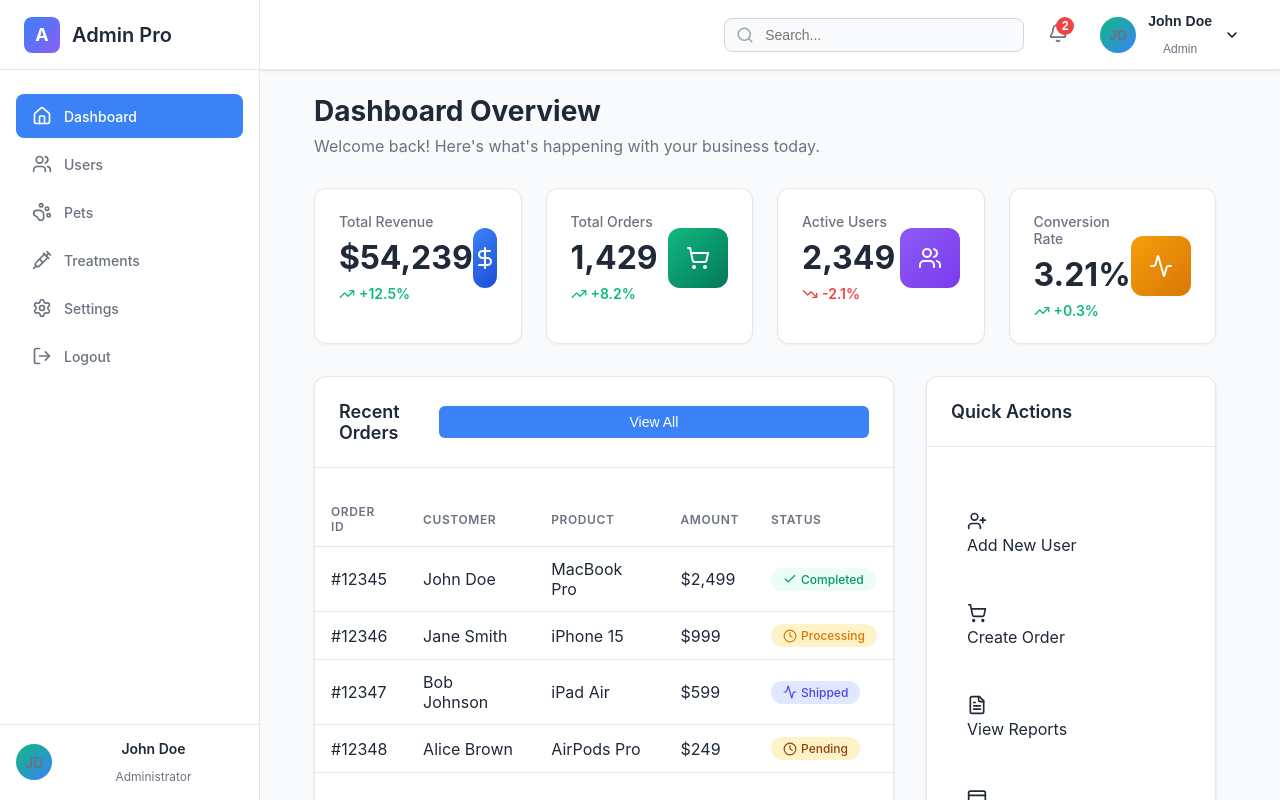
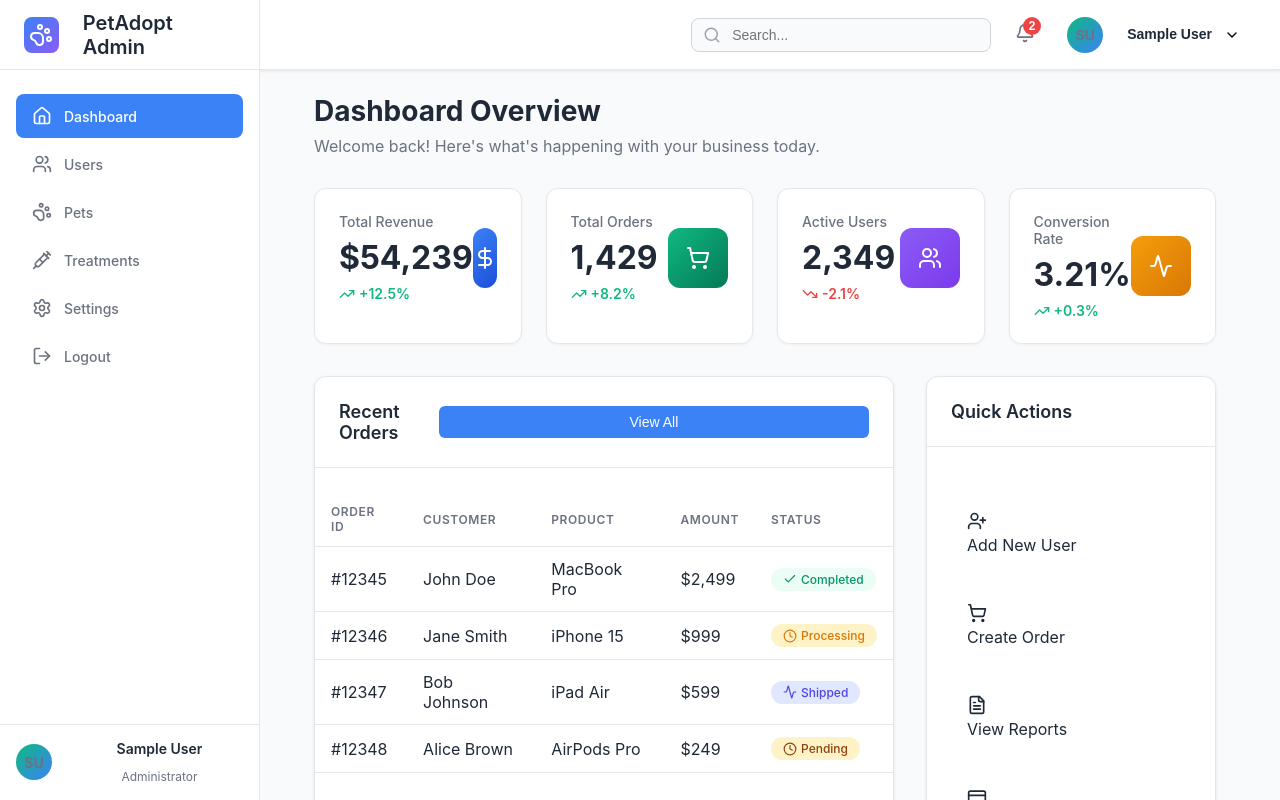
Before and after one commit to Mismail203/Pet-Adoption-Platform, a React (Create React App) app: page /dashboard in a window 1280 px wide. Shown: the top 800 px of the page. Built offline with nearby package versions, Linux system fonts and the light colour scheme; sample sign-in values are in the browser's storage.

Commit message:
Auth Implemented.

```diff
--- a/src/App.js
+++ b/src/App.js
@@ -1,7 +1,7 @@
-import React, { useState, useEffect } from 'react'; // Added useEffect import
-import { BrowserRouter as Router, Routes, Route, Navigate } from 'react-router-dom';
+import React, { useState, useEffect } from 'react';
+import { BrowserRouter as Router, Routes, Route, Navigate, useNavigate } from 'react-router-dom';
 import Login from './pages/auth/Login';
-import Logout from './pages/auth/Logout'; // Added Logout import
+import Logout from './pages/auth/Logout';
 import Header from './components/layout/Header';
 import Sidebar from './components/layout/Sidebar';
 import Dashboard from './pages/dashboard/Dashboard';
@@ -9,41 +9,60 @@ import Users from './pages/users/Users';
 import Pets from './pages/pets/Pets';
 import Treatments from './pages/treatments/treatments';
 import Settings from './pages/settings/Settings';
-import ProtectedRoute from './components/ProtectedRoute'; // Added ProtectedRoute import
+import ProtectedRoute from './components/ProtectedRoute';
+import { Loader } from 'lucide-react';
 import './App.css';
 
 function App() {
   const [sidebarOpen, setSidebarOpen] = useState(true);
   const [isAuthenticated, setIsAuthenticated] = useState(false);
+  const [isLoading, setIsLoading] = useState(true);
 
-  // Check for existing auth on initial load
+  // Check authentication status
   useEffect(() => {
     const token = localStorage.getItem('authToken');
-    if (token) {
-      setIsAuthenticated(true);
-    }
+    setIsAuthenticated(!!token);
+    setIsLoading(false);
   }, []);
 
   const handleLogin = () => {
-    localStorage.setItem('authToken', 'admin');
     setIsAuthenticated(true);
   };
 
   const handleLogout = () => {
     localStorage.removeItem('authToken');
+    localStorage.removeItem('userData');
     setIsAuthenticated(false);
   };
+
+  if (isLoading) {
+    return (
+      <div className="app-loading">
+        <Loader className="spinner" size={48} />
+      </div>
+    );
+  }
 
   return (
     <Router>
       <div className="app-container">
-        {!isAuthenticated ? (
         <Routes>
-            <Route path="/login" element={<Login onLogin={handleLogin} />} />
-            <Route path="*" element={<Navigate to="/login" replace />} />
-          </Routes>
+          {/* Public routes */}
+          <Route path="/login" element={
+            isAuthenticated ? (
+              <Navigate to="/dashboard" replace />
             ) : (
-          <>
+              <Login onLogin={handleLogin} />
+            )
+          } />
+
+          <Route path="/logout" element={
+            <Logout onLogout={handleLogout} />
+          } />
+
+          {/* Protected routes */}
+          <Route path="/" element={
+            <ProtectedRoute isAuthenticated={isAuthenticated}>
               <Header
                 toggleSidebar={() => setSidebarOpen(!sidebarOpen)}
                 onLogout={handleLogout}
@@ -51,42 +70,95 @@ function App() {
               <div className="content-wrapper">
                 <Sidebar isOpen={sidebarOpen} />
                 <div className={`main-content ${sidebarOpen ? 'sidebar-open' : ''}`}>
-                <Routes>
-                  <Route path="/logout" element={<Logout />} />
-                  <Route path="/dashboard" element={
-                    <ProtectedRoute>
                   <Dashboard />
+                </div>
+              </div>
             </ProtectedRoute>
           } />
-                  <Route path="/users" element={
-                    <ProtectedRoute>
-                      <Users />
+
+          <Route path="/dashboard" element={
+            <ProtectedRoute isAuthenticated={isAuthenticated}>
+              <Header
+                toggleSidebar={() => setSidebarOpen(!sidebarOpen)}
+                onLogout={handleLogout}
+              />
+              <div className="content-wrapper">
+                <Sidebar isOpen={sidebarOpen} />
+                <div className={`main-content ${sidebarOpen ? 'sidebar-open' : ''}`}>
+                  <Dashboard />
+                </div>
+              </div>
             </ProtectedRoute>
           } />
-                  <Route path="/pets" element={
-                    <ProtectedRoute>
-                      <Pets />
+
+          <Route path="/users" element={
+            <ProtectedRoute isAuthenticated={isAuthenticated}>
+              <Header
+                toggleSidebar={() => setSidebarOpen(!sidebarOpen)}
+                onLogout={handleLogout}
+              />
+              <div className="content-wrapper">
+                <Sidebar isOpen={sidebarOpen} />
+                <div className={`main-content ${sidebarOpen ? 'sidebar-open' : ''}`}>
+                  <Users />
+                </div>
+              </div>
             </ProtectedRoute>
           } />
-                  <Route path="/treatments" element={
-                    <ProtectedRoute>
-                      <Treatments />
+
+          <Route path="/pets" element={
+            <ProtectedRoute isAuthenticated={isAuthenticated}>
+              <Header
+                toggleSidebar={() => setSidebarOpen(!sidebarOpen)}
+                onLogout={handleLogout}
+              />
+              <div className="content-wrapper">
+                <Sidebar isOpen={sidebarOpen} />
+                <div className={`main-content ${sidebarOpen ? 'sidebar-open' : ''}`}>
+                  <Pets />
+                </div>
+              </div>
             </ProtectedRoute>
           } />
-                  <Route path="/settings" element={
-                    <ProtectedRoute>
-                      <Settings />
+
+          <Route path="/treatments" element={
+            <ProtectedRoute isAuthenticated={isAuthenticated}>
+              <Header
+                toggleSidebar={() => setSidebarOpen(!sidebarOpen)}
+                onLogout={handleLogout}
+              />
+              <div className="content-wrapper">
+                <Sidebar isOpen={sidebarOpen} />
+                <div className={`main-content ${sidebarOpen ? 'sidebar-open' : ''}`}>
+                  <Treatments />
+                </div>
+              </div>
             </ProtectedRoute>
           } />
-                  <Route
-                    path="*"
-                    element={<Navigate to="/dashboard" replace />}
+
+          <Route path="/settings" element={
+            <ProtectedRoute isAuthenticated={isAuthenticated}>
+              <Header
+                toggleSidebar={() => setSidebarOpen(!sidebarOpen)}
+                onLogout={handleLogout}
               />
-                </Routes>
+              <div className="content-wrapper">
+                <Sidebar isOpen={sidebarOpen} />
+                <div className={`main-content ${sidebarOpen ? 'sidebar-open' : ''}`}>
+                  <Settings />
                 </div>
               </div>
-          </>
-        )}
+            </ProtectedRoute>
+          } />
+
+          <Route path="*" element={
+            isAuthenticated ? (
+              <Navigate to="/dashboard" replace />
+            ) : (
+              <Navigate to="/login" replace />
+            )
+          } />
+        </Routes>
       </div>
     </Router>
   );
--- a/src/components/layout/Header.css
+++ b/src/components/layout/Header.css
@@ -384,3 +384,44 @@
       right: -50px;
     }
   }
+
+  .user-avatar {
+    width: 36px;
+    height: 36px;
+    border-radius: 50%;
+    background-color: #ef0056;
+    color: white;
+    display: flex;
+    align-items: center;
+    justify-content: center;
+    font-weight: bold;
+    margin-right: 10px;
+  }
+
+  .user-avatar img {
+    width: 100%;
+    height: 100%;
+    border-radius: 50%;
+    object-fit: cover;
+  }
+
+  .user-avatar-large {
+    width: 48px;
+    height: 48px;
+    border-radius: 50%;
+    background-color: #ef0056;
+    color: white;
+    display: flex;
+    align-items: center;
+    justify-content: center;
+    font-weight: bold;
+    font-size: 18px;
+    margin-right: 12px;
+  }
+
+  .user-avatar-large img {
+    width: 100%;
+    height: 100%;
+    border-radius: 50%;
+    object-fit: cover;
+  }
--- a/src/components/layout/Header.js
+++ b/src/components/layout/Header.js
@@ -1,4 +1,4 @@
-import React, { useState } from 'react';
+import React, { useState, useEffect } from 'react';
 import {
   Menu,
   Search,
@@ -10,10 +10,19 @@ import {
 } from 'lucide-react';
 import './Header.css';
 
-const Header = ({ toggleSidebar, pageTitle = "Dashboard" }) => {
+const Header = ({ toggleSidebar, pageTitle = "Dashboard", onLogout }) => {
   const [showNotifications, setShowNotifications] = useState(false);
   const [showUserMenu, setShowUserMenu] = useState(false);
   const [searchValue, setSearchValue] = useState('');
+  const [userData, setUserData] = useState(null);
+
+  // Load user data from localStorage
+  useEffect(() => {
+    const storedUser = localStorage.getItem('userData');
+    if (storedUser) {
+      setUserData(JSON.parse(storedUser));
+    }
+  }, []);
 
   const notifications = [
     { id: 1, message: "New user registered", time: "2 mins ago", unread: true },
@@ -23,20 +32,25 @@ const Header = ({ toggleSidebar, pageTitle = "Dashboard" }) => {
 
   const unreadCount = notifications.filter(n => n.unread).length;
 
+  const handleLogout = () => {
+    if (typeof onLogout === 'function') {
+      onLogout();
+    }
+  };
+
+  // Get initials from name
+  const getInitials = (name) => {
+    if (!name) return '';
+    return name.split(' ').map(n => n[0]).join('').toUpperCase();
+  };
+
   return (
     <header className="header">
       <div className="header-left">
-        {/* Mobile menu button */}
-        {/* <button className="mobile-menu-btn" onClick={toggleSidebar}>
-          <Menu size={20} />
-        </button> */}
-
-        {/* Page title */}
         <h1 className="page-title">{pageTitle}</h1>
       </div>
 
       <div className="header-right">
-        {/* Search bar */}
         <div className="search-container">
           <Search className="search-icon" size={18} />
           <input
@@ -48,7 +62,6 @@ const Header = ({ toggleSidebar, pageTitle = "Dashboard" }) => {
           />
         </div>
 
-        {/* Notifications */}
         <div className="notification-container">
           <button
             className="notification-btn"
@@ -60,7 +73,6 @@ const Header = ({ toggleSidebar, pageTitle = "Dashboard" }) => {
             )}
           </button>
 
-          {/* Notifications dropdown */}
           {showNotifications && (
             <div className="notifications-dropdown">
               <div className="notifications-header">
@@ -85,28 +97,38 @@ const Header = ({ toggleSidebar, pageTitle = "Dashboard" }) => {
           )}
         </div>
 
-        {/* User menu */}
         <div className="user-menu-container">
           <button
             className="user-menu-btn"
             onClick={() => setShowUserMenu(!showUserMenu)}
           >
-            <div className="user-avatar">JD</div>
+            {userData?.image ? (
+              <img src={userData.image} alt="User" className="user-avatar" />
+            ) : (
+              <div className="user-avatar">
+                {getInitials(userData?.name || '')}
+              </div>
+            )}
             <div className="user-info">
-              <span className="user-name">John Doe</span>
-              <span className="user-role">Admin</span>
+              <span className="user-name">{userData?.name || 'User'}</span>
+              {/* <span className="user-role">Admin</span> */}
             </div>
             <ChevronDown size={16} />
           </button>
 
-          {/* User dropdown */}
           {showUserMenu && (
             <div className="user-dropdown">
               <div className="user-dropdown-header">
-                <div className="user-avatar-large">JD</div>
+                {userData?.image ? (
+                  <img src={userData.image} alt="User" className="user-avatar-large" />
+                ) : (
+                  <div className="user-avatar-large">
+                    {getInitials(userData?.name || '')}
+                  </div>
+                )}
                 <div>
-                  <div className="dropdown-user-name">John Doe</div>
-                  <div className="dropdown-user-email">john@example.com</div>
+                  <div className="dropdown-user-name">{userData?.name || 'User'}</div>
+                  <div className="dropdown-user-email">{userData?.email || ''}</div>
                 </div>
               </div>
               <div className="user-dropdown-menu">
@@ -119,7 +141,7 @@ const Header = ({ toggleSidebar, pageTitle = "Dashboard" }) => {
                   <span>Settings</span>
                 </button>
                 <hr className="dropdown-divider" />
-                <button className="dropdown-item logout">
+                <button className="dropdown-item logout" onClick={handleLogout}>
                   <LogOut size={16} />
                   <span>Logout</span>
                 </button>
@@ -129,7 +151,6 @@ const Header = ({ toggleSidebar, pageTitle = "Dashboard" }) => {
         </div>
       </div>
 
-      {/* Click outside to close dropdowns */}
       {(showNotifications || showUserMenu) && (
         <div
           className="dropdown-overlay"
--- a/src/components/layout/Sidebar.css
+++ b/src/components/layout/Sidebar.css
@@ -267,3 +267,35 @@
     }
   }
 }
+
+.user-avatar {
+  width: 40px;
+  height: 40px;
+  border-radius: 50%;
+  background-color: #ef0056;
+  color: white;
+  display: flex;
+  align-items: center;
+  justify-content: center;
+  font-weight: bold;
+  margin-right: 12px;
+}
+
+.user-avatar img {
+  width: 100%;
+  height: 100%;
+  border-radius: 50%;
+  object-fit: cover;
+}
+
+.logo-icon {
+  width: 36px;
+  height: 36px;
+  border-radius: 8px;
+  background-color: #ef0056;
+  color: white;
+  display: flex;
+  align-items: center;
+  justify-content: center;
+  margin-right: 12px;
+}
--- a/src/components/layout/Sidebar.js
+++ b/src/components/layout/Sidebar.js
@@ -1,4 +1,4 @@
-import React from 'react';
+import React, { useEffect, useState } from 'react';
 import { Link, useLocation } from 'react-router-dom';
 import {
   Home,
@@ -16,6 +16,15 @@ import './Sidebar.css';
 
 const Sidebar = ({ isOpen, toggleSidebar }) => {
   const location = useLocation();
+  const [userData, setUserData] = useState(null);
+
+  // Load user data from localStorage
+  useEffect(() => {
+    const storedUser = localStorage.getItem('userData');
+    if (storedUser) {
+      setUserData(JSON.parse(storedUser));
+    }
+  }, []);
 
   const menuItems = [
     { id: 'dashboard', icon: Home, label: 'Dashboard', path: '/dashboard' },
@@ -26,25 +35,29 @@ const Sidebar = ({ isOpen, toggleSidebar }) => {
     { id: 'logout', icon: LogOut, label: 'Logout', path: '/logout' }
   ];
 
+  // Get initials from name
+  const getInitials = (name) => {
+    if (!name) return '';
+    return name.split(' ').map(n => n[0]).join('').toUpperCase();
+  };
+
   return (
     <>
-      {/* Mobile overlay */}
       {isOpen && <div className="sidebar-overlay" onClick={toggleSidebar}></div>}
 
-      {/* Sidebar */}
       <div className={`sidebar ${isOpen ? 'sidebar-open' : ''}`}>
-        {/* Logo/Header */}
         <div className="sidebar-header">
           <div className="logo">
-            <div className="logo-icon">A</div>
-            <span className="logo-text">Admin Pro</span>
+            <div className="logo-icon">
+              <PawPrint size={24} />
+            </div>
+            <span className="logo-text">PetAdopt Admin</span>
           </div>
           <button className="close-btn" onClick={toggleSidebar}>
             <X size={20} />
           </button>
         </div>
 
-        {/* Navigation Menu */}
         <nav className="sidebar-nav">
           {menuItems.map((item) => {
             const Icon = item.icon;
@@ -63,12 +76,17 @@ const Sidebar = ({ isOpen, toggleSidebar }) => {
           })}
         </nav>
 
-        {/* User Profile at bottom */}
         <div className="sidebar-footer">
           <div className="user-profile">
-            <div className="user-avatar">JD</div>
+            {userData?.image ? (
+              <img src={userData.image} alt="User" className="user-avatar" />
+            ) : (
+              <div className="user-avatar">
+                {getInitials(userData?.name || '')}
+              </div>
+            )}
             <div className="user-info">
-              <div className="user-name">John Doe</div>
+              <div className="user-name">{userData?.name || 'Admin'}</div>
               <div className="user-role">Administrator</div>
             </div>
           </div>
--- a/src/pages/auth/Login.js
+++ b/src/pages/auth/Login.js
@@ -3,9 +3,9 @@ import { Lock, Mail, Eye, EyeOff, Loader } from 'lucide-react';
 import { useNavigate } from 'react-router-dom';
 import './Login.css';
 
-const Login = ({ onLogin }) => {  // Destructure onLogin from props
-  const [email, setEmail] = useState('');
-  const [password, setPassword] = useState('');
+const Login = ({ onLogin }) => {
+  const [email, setEmail] = useState('admin@petadopt.com');
+  const [password, setPassword] = useState('Admin@123');
   const [showPassword, setShowPassword] = useState(false);
   const [loading, setLoading] = useState(false);
   const [error, setError] = useState('');
@@ -14,18 +14,42 @@ const Login = ({ onLogin }) => {  // Destructure onLogin from props
   const handleSubmit = async (e) => {
     e.preventDefault();
     setLoading(true);
+    setError('');
+
+    // Basic validation
+    if (!email || !password) {
+      setError('Email and password are required');
+      setLoading(false);
+      return;
+    }
 
     try {
-      await new Promise(resolve => setTimeout(resolve, 1500));
-      if (email === 'admin@petadopt.com' && password === 'Admin@123') {
-        localStorage.setItem('authToken', 'admin');
+      const response = await fetch('https://stripe.faithdiscipline.org.uk/login.php', {
+        method: 'POST',
+        headers: {
+          'Content-Type': 'application/json',
+        },
+        body: JSON.stringify({ email, password }),
+      });
+
+      if (!response.ok) {
+        const errorData = await response.json();
+        throw new Error(errorData.message || 'Login failed');
+      }
+
+      const data = await response.json();
+
+      if (data.status === 'success') {
+        localStorage.setItem('authToken', data.data.id);
+        localStorage.setItem('userData', JSON.stringify(data.data));
         onLogin();
         navigate('/dashboard');
       } else {
-        throw new Error('Invalid credentials');
+        throw new Error(data.message || 'Authentication failed');
       }
     } catch (err) {
-      setError(err.message);
+      console.error('Login error:', err);
+      setError(err.message || 'Failed to connect to server');
     } finally {
       setLoading(false);
     }
@@ -34,22 +58,30 @@ const Login = ({ onLogin }) => {  // Destructure onLogin from props
   return (
     <div className="login-container">
       <div className="login-card">
-        {/* Logo Section */}
         <div className="logo-section">
           <img
-            src="../../../public/logo.png"
+            src="https://bfpa.org/wp-content/uploads/2020/04/logo_2019_inverse.png"
             alt="PetAdopt Logo"
             className="logo"
           />
-          <h1>PetAdopt Admin</h1>
+          <h1 style={{ color: '#ef0056' }}>PetAdopt Admin</h1>
+          <hr style={{ border: '1px solid #ccc', margin: '20px 0' }} />
           <p>Manage adoptions, pets, and users</p>
-          <h5>admin@petadopt.com</h5>
-          <h5>Admin@123</h5>
+          <h6>admin@petadopt.com</h6>
+          <h6>Admin@123</h6>
         </div>
 
-        {/* Login Form */}
         <form onSubmit={handleSubmit}>
-          {error && <div className="error-message">{error}</div>}
+          {error && (
+            <div className="error-message">
+              {error}
+              {error.includes('credentials') && (
+                <p style={{ fontSize: '0.8rem', marginTop: '5px' }}>
+                  Hint: Try 'admin@petadopt.com' with 'Admin@123'
+                </p>
+              )}
+            </div>
+          )}
 
           <div className="input-group">
             <Mail size={18} className="input-icon" />
@@ -84,6 +116,7 @@ const Login = ({ onLogin }) => {  // Destructure onLogin from props
             type="submit"
             className="login-button"
             disabled={loading}
+            style={{ backgroundColor: loading ? '#ccc' : '#ef0056' }}
           >
             {loading ? (
               <>
@@ -96,7 +129,6 @@ const Login = ({ onLogin }) => {  // Destructure onLogin from props
           </button>
         </form>
 
-        {/* Security Tips */}
         <div className="security-tips">
           <p>🔒 Always log out after use</p>
           <p>🛡️ Enable 2FA in settings</p>
```
Also changed, not shown: src/App.css (+19 -0 lines), src/pages/auth/Login.css (+43 -5 lines), src/pages/auth/Logout.js (+9 -8 lines). Lines whose indentation alone changed are shown as unchanged.
